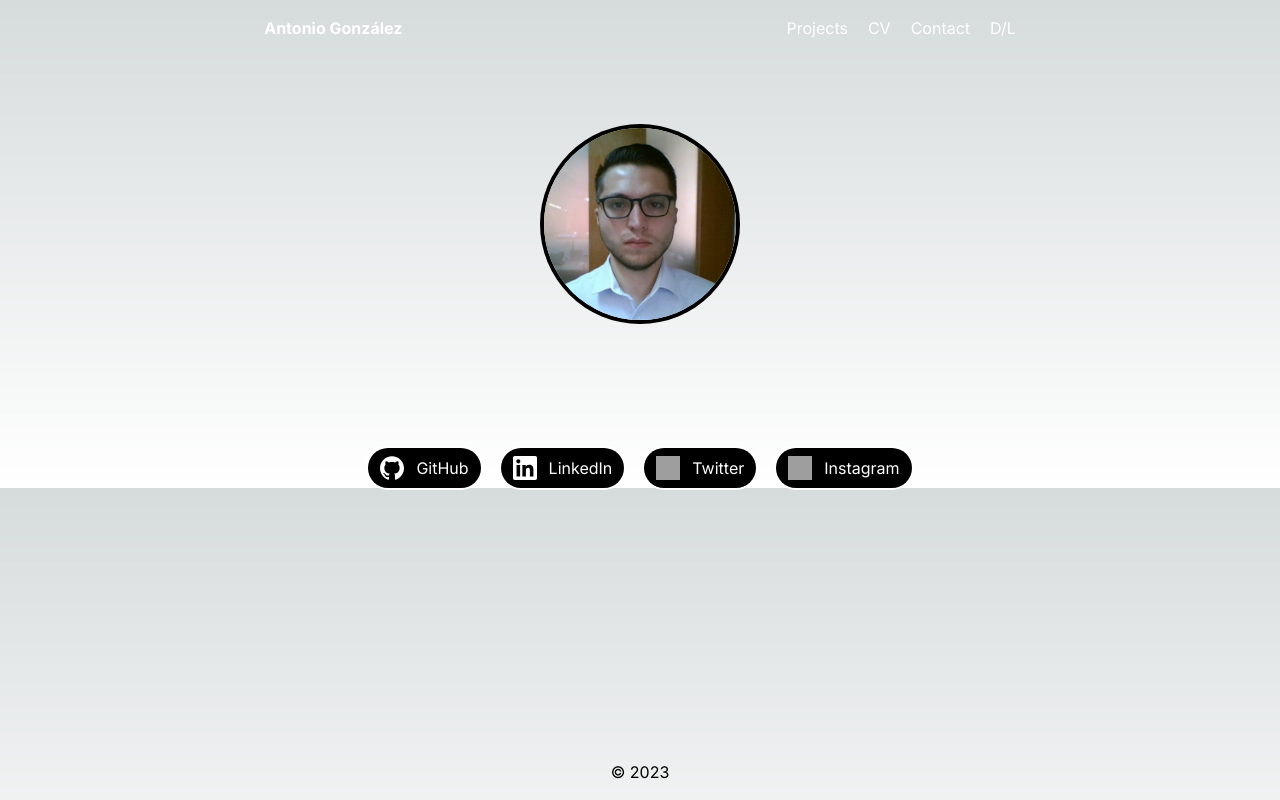
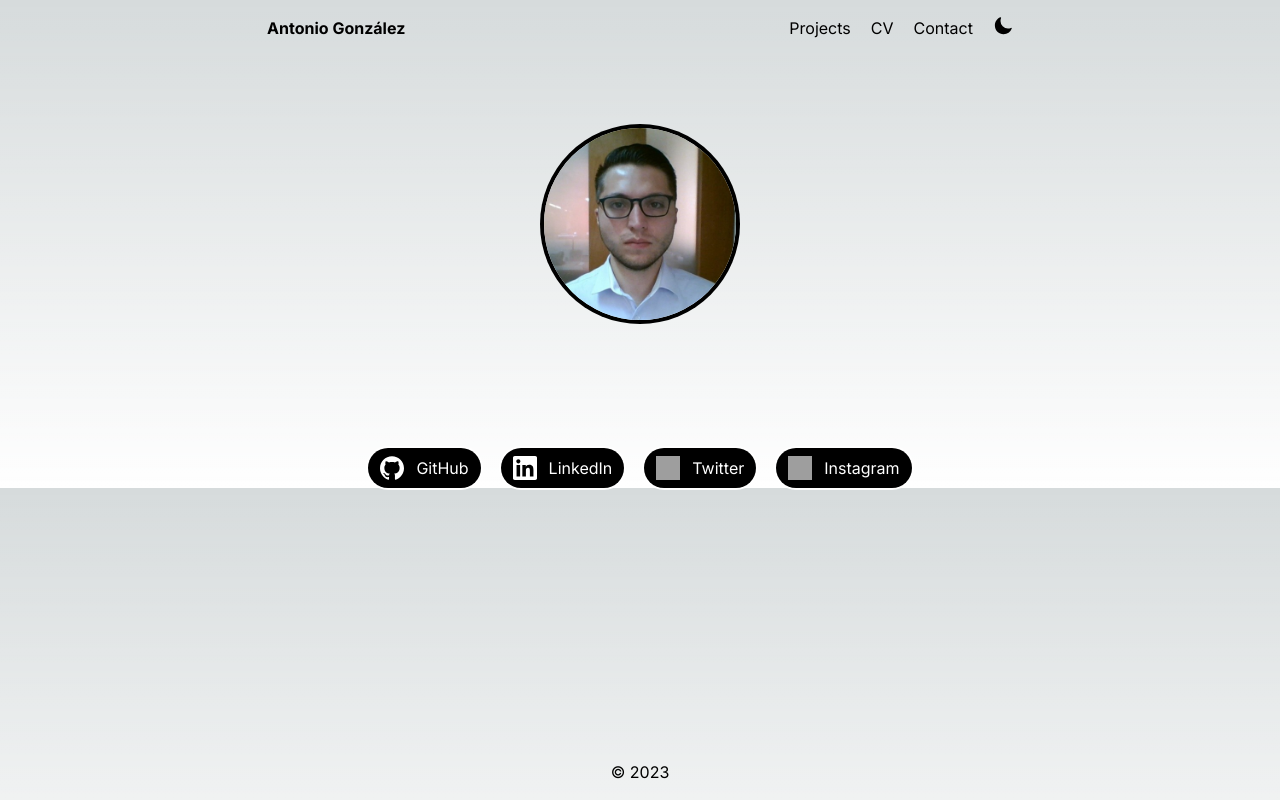
Before and after one commit to chilleno/portfolio, a Next.js app: page / in a window 1280 px wide. Built offline with nearby package versions, Linux system fonts and the light colour scheme; grey boxes are pictures that could not be loaded.

Commit message:
Update Header.tsx
- add dark mode compatibility

```diff
--- a/src/app/Components/Header.tsx
+++ b/src/app/Components/Header.tsx
@@ -1,14 +1,40 @@
 import React from 'react';
+import { SunIcon, MoonIcon } from '@heroicons/react/24/solid';
 
-const Header: React.FC = () => {
+interface HeaderProps {
+    darkMode: boolean;
+    setDarkMode(newState: boolean): void;
+};
+
+let className = {
+    main: {
+        dark: "fixed top-0 left-0 w-full text-white py-4 px-8 flex content-center justify-center gap-96",
+        light: "fixed top-0 left-0 w-full text-black py-4 px-8 flex content-center justify-center gap-96",
+    }
+}
+
+const Header: React.FC<HeaderProps> = ({ darkMode, setDarkMode }) => {
+
+    const handleSetDarkMode = (): void => {
+        localStorage.darkMode = !darkMode;
+        setDarkMode(!darkMode);
+    }
+
     return (
-        <header className="fixed top-0 left-0 w-full text-white py-4 px-8 flex content-center justify-center gap-96">
+        <header className={darkMode ? className.main.dark : className.main.light}>
             <h1 className="text-md font-bold">Antonio González</h1>
             <div className="flex gap-5 text-md">
                 <a href="/projects" className="hover:font-bold">Projects</a>
                 <a href="/cv" className="hover:font-bold">CV</a>
                 <a href="/contact" className="hover:font-bold">Contact</a>
-                <h1 className="hover:font-bold hover:cursor-pointer">D/L</h1>
+                <h1 className="hover:font-bold hover:cursor-pointer">
+                    {
+                        darkMode ?
+                            <SunIcon onClick={handleSetDarkMode} className="h-5 w-5 text-white-500" />
+                            :
+                            <MoonIcon onClick={handleSetDarkMode} className="h-5 w-5 text-white-500" />
+                    }
+                </h1>
             </div>
         </header>
     );
```
